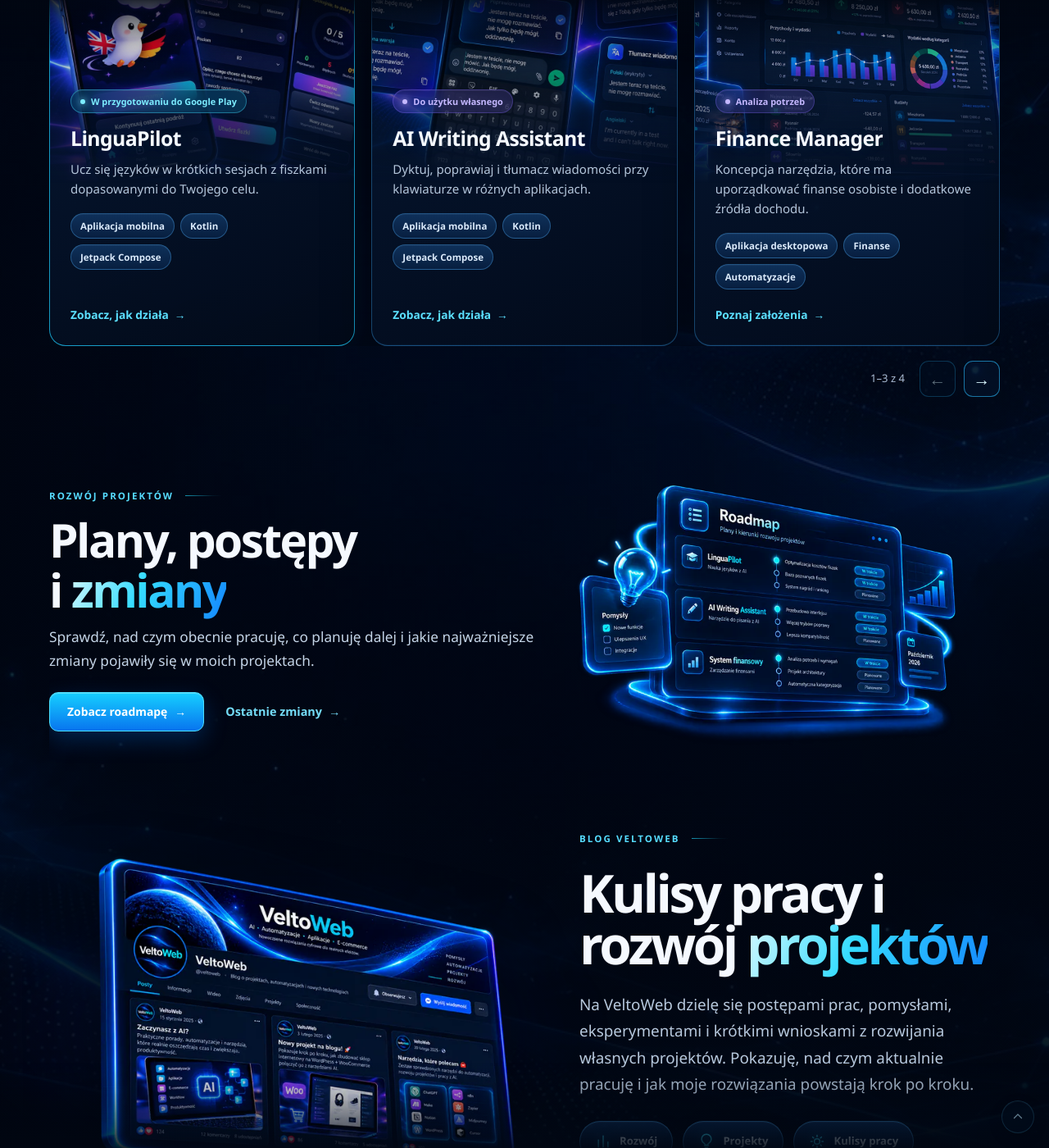
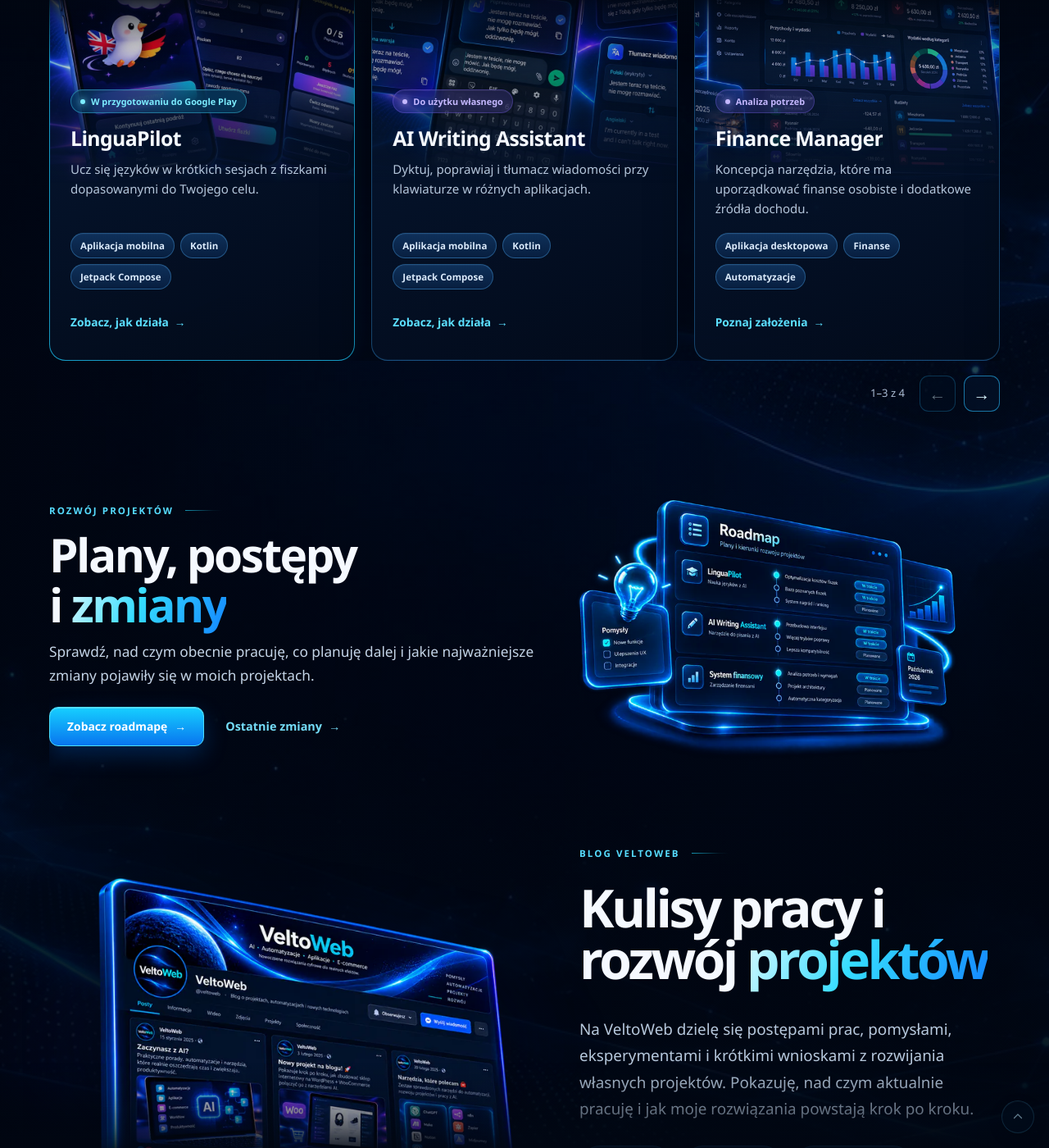
Before and after one commit to wiktor-furmanczyk/wiktor-furmanczyk.github.io, a Jekyll site: the page built from index.md, in a window 1280 px wide and 1400 px high, scrolled down 1588 px. Shown: the whole window at 82% size. Built offline with Jekyll 4.4.1, drawn with Linux system fonts in a browser that asks for light colours.

Commit message:
Refine project cards and mobile homepage sections

```diff
--- a/assets/css/style.scss
+++ b/assets/css/style.scss
@@ -140,24 +140,28 @@ body.header-hidden .site-header:not(:focus-within) { transform: translate3d(0, -
 .status-violet { color: #c5b8ff; background: rgba(91,69,191,.22); border-color: rgba(139,114,255,.3); }.status-muted { color: #c2d0e0; background: rgba(78,102,132,.2); border-color: rgba(124,153,184,.22); }
 .tag-row, .tech-list { display: flex; flex-wrap: wrap; gap: 7px; }
 .tag-row span, .tech-list span { display: inline-flex; min-height: 31px; align-items: center; padding: 4px 11px; color: #d9e9fa; background: linear-gradient(180deg, rgba(19,61,111,.72), rgba(10,38,76,.72)); border: 1px solid rgba(73,164,232,.4); border-radius: 999px; box-shadow: inset 0 1px rgba(255,255,255,.045); font-size: .72rem; font-weight: 700; }
+.project-card-body > .tag-row { margin-top: auto; }
 .card-link { position: relative; align-self: flex-start; margin-top: auto; padding-top: 18px; font-size: .86rem; transition: color .2s ease, text-shadow .2s ease, transform .2s ease; }
+.project-card-body > .card-link { margin-top: 18px; padding-top: 0; }
 .card-link:hover { color: #b5f5ff; text-shadow: 0 0 16px rgba(47,215,255,.42); transform: translateX(3px); }
 .project-card-upcoming { background: linear-gradient(155deg, rgba(5,21,45,.7), rgba(2,9,23,.9)); border-style: dashed; }
 .project-card-upcoming h3 { font-size: 1.35rem; }.project-card-upcoming p { max-width: 310px; }
 .upcoming-visual { position: relative; width: 100%; height: 360px; align-self: start; flex: 0 0 360px; overflow: hidden; background: transparent; }
 .project-card-upcoming .project-card-body > .status-badge { align-self: flex-start; }
 
-.blog-section { position: relative; display: grid; min-height: 0; grid-template-areas: "art copy" "art cta"; grid-template-columns: minmax(0, 1.08fr) minmax(400px, .92fr); align-items: center; column-gap: clamp(28px, 3.5vw, 48px); row-gap: 28px; margin-block: 0; padding-block: 56px 56px; isolation: isolate; }
+.blog-section { position: relative; display: grid; min-height: 0; grid-template-areas: "art heading" "art details" "art cta"; grid-template-columns: minmax(0, 1.08fr) minmax(400px, .92fr); align-items: center; column-gap: clamp(28px, 3.5vw, 48px); row-gap: 0; margin-block: 0; padding-block: 56px 56px; isolation: isolate; }
 .blog-section::before { position: absolute; z-index: -1; width: 66%; height: 76%; left: -10%; content: ""; background: radial-gradient(ellipse, rgba(0,125,255,.18), rgba(39,44,197,.07) 42%, transparent 72%); filter: blur(38px); pointer-events: none; }
-.blog-copy { position: relative; z-index: 2; width: 100%; max-width: 540px; grid-area: copy; align-self: end; justify-self: end; }
-.blog-copy .section-kicker { display: flex; align-items: center; gap: 14px; }
-.blog-copy .section-kicker::after { width: 46px; height: 1px; flex: 0 0 46px; content: ""; background: linear-gradient(90deg, rgba(32,217,255,.66), rgba(32,217,255,.08) 72%, transparent); }
-.blog-copy h2 { max-width: 610px; margin-top: 25px; font-size: clamp(2.65rem, 5vw, 4rem); line-height: .99; letter-spacing: -.055em; }
-.blog-copy > p:not(.section-kicker) { max-width: 590px; margin: 25px 0 0; color: #b7c8dc; font-size: clamp(1rem, 1.7vw, 1.18rem); line-height: 1.72; }
+.blog-heading, .blog-details { position: relative; z-index: 2; width: 100%; max-width: 540px; justify-self: end; }
+.blog-heading { grid-area: heading; align-self: end; }
+.blog-details { grid-area: details; }
+.blog-heading .section-kicker { display: flex; align-items: center; gap: 14px; }
+.blog-heading .section-kicker::after { width: 46px; height: 1px; flex: 0 0 46px; content: ""; background: linear-gradient(90deg, rgba(32,217,255,.66), rgba(32,217,255,.08) 72%, transparent); }
+.blog-heading h2 { max-width: 610px; margin-top: 25px; font-size: clamp(2.65rem, 5vw, 4rem); line-height: .99; letter-spacing: -.055em; }
+.blog-details > p { max-width: 590px; margin: 25px 0 0; color: #b7c8dc; font-size: clamp(1rem, 1.7vw, 1.18rem); line-height: 1.72; }
 .blog-topics { display: flex; flex-wrap: wrap; gap: 12px; margin-top: 28px; }
 .blog-topics > span { display: inline-flex; min-height: 50px; align-items: center; gap: 10px; padding: 0 18px; color: #e2f3ff; background: linear-gradient(180deg, rgba(15,56,105,.72), rgba(5,24,54,.74)); border: 1px solid rgba(67,167,239,.58); border-radius: 999px; box-shadow: inset 0 1px rgba(255,255,255,.07), 0 10px 26px rgba(0,0,0,.16); font-size: .82rem; font-weight: 750; }
 .blog-topics svg { width: 20px; height: 20px; fill: none; stroke: #39dbff; stroke-linecap: round; stroke-linejoin: round; stroke-width: 1.8; filter: drop-shadow(0 0 7px rgba(34,209,255,.42)); }
-.blog-cta { width: fit-content; max-width: 100%; grid-area: cta; align-self: start; justify-self: start; margin-top: 0; }
+.blog-cta { width: fit-content; max-width: 100%; grid-area: cta; align-self: start; justify-self: start; margin-top: 28px; }
 .blog-art { position: relative; display: block; width: 100%; max-width: 680px; height: auto; aspect-ratio: 4 / 3; grid-area: art; align-self: center; justify-self: center; overflow: hidden; overflow: clip; text-decoration: none; filter: drop-shadow(0 30px 40px rgba(0,0,0,.5)); }
 .blog-art img { display: block; width: 100%; height: 100%; aspect-ratio: 4 / 3; object-fit: contain; object-position: center; -webkit-mask-image: linear-gradient(to bottom, #000 0%, #000 94%, rgba(0,0,0,.84) 96%, rgba(0,0,0,.34) 98.5%, transparent 100%); mask-image: linear-gradient(to bottom, #000 0%, #000 94%, rgba(0,0,0,.84) 96%, rgba(0,0,0,.34) 98.5%, transparent 100%); }
 
@@ -605,7 +609,7 @@ body.header-hidden .site-header:not(:focus-within) { transform: translate3d(0, -
   .expertise-strip div:nth-child(-n+3) { border-bottom: 1px solid var(--grid-line); }
   .expertise-strip div:nth-child(4)::before { display: block; }
   .project-grid { grid-template-columns: 1fr 1fr; }.project-card-upcoming { display: grid; min-height: 360px; grid-column: 1 / -1; grid-template-columns: .8fr 1.2fr; }.project-card-upcoming .upcoming-visual { height: 360px; border-right: 1px solid var(--border-soft); border-bottom: 0; }.project-card-upcoming .project-card-body { justify-content: center; margin-top: 0; padding-top: 24px; }
-  .blog-section { min-height: 0; grid-template-areas: "copy" "art" "cta"; grid-template-columns: 1fr; gap: 32px; padding-block: 40px 48px; }.blog-copy { max-width: 720px; justify-self: start; }.blog-art { width: min(680px, 100%); justify-self: center; transform: none; }.blog-cta { justify-self: start; }
+  .blog-section { min-height: 0; grid-template-areas: "heading" "art" "details" "cta"; grid-template-columns: 1fr; gap: 32px; padding-block: 40px 48px; }.blog-heading, .blog-details { max-width: 720px; justify-self: start; }.blog-details > p { margin-top: 0; }.blog-art { width: min(680px, 100%); justify-self: center; transform: none; }.blog-cta { justify-self: start; margin-top: 0; }
   .roadmap-banner { grid-template-columns: minmax(0, 1fr) minmax(320px, .86fr); gap: 22px; padding-block: 8px 18px; }
   .roadmap-layout { grid-template-columns: 112px minmax(0, 1fr); gap: 22px; }.roadmap-main { padding-left: 22px; }.roadmap-project { grid-template-columns: 1fr; gap: 20px; }
   .showcase-project { grid-template-columns: minmax(280px, .82fr) minmax(0, 1.18fr); }.showcase-copy { padding: 30px; }
@@ -624,10 +628,10 @@ body.header-hidden .site-header:not(:focus-within) { transform: translate3d(0, -
   .expertise-strip div:nth-child(3)::before, .expertise-strip div:nth-child(5)::before { display: block; }
   .expertise-strip div:nth-child(4) { border-bottom: 1px solid var(--grid-line); }
   .hero { display: block; min-height: 0; padding-block: 76px 30px; }.hero-copy { max-width: 620px; }.hero-description { font-size: 1rem; }.hero-art { min-height: 340px; overflow: hidden; overflow: clip; margin-top: 0; }.hero-art img { width: min(600px, 100%); transform: none; }
-  .project-grid { grid-template-columns: 1fr; }.project-card { min-height: 0; }.project-card-upcoming { display: flex; grid-column: auto; }.project-card-upcoming .upcoming-visual { height: 220px; flex-basis: 220px; border-right: 0; border-bottom: 0; }.project-card-upcoming .project-card-body { margin-top: -72px; padding-top: 0; }.card-link { margin-top: 24px; padding-top: 0; }.section-heading { align-items: flex-start; flex-direction: column; gap: 18px; }
+  .project-grid { grid-template-columns: 1fr; }.project-card { min-height: 0; }.project-card-upcoming { display: flex; grid-column: auto; }.project-card-upcoming .upcoming-visual { height: 220px; flex-basis: 220px; border-right: 0; border-bottom: 0; }.project-card-upcoming .project-card-body { margin-top: -72px; padding-top: 0; }.project-card-body > .tag-row { margin-top: 0; }.project-card-body > .card-link { margin-top: 24px; }.section-heading { align-items: flex-start; flex-direction: column; gap: 18px; }
   .projects-desktop-link { display: none; }.projects-section .projects-mobile-link { display: flex; width: 100%; justify-content: center; margin-top: 24px; }
-  .blog-section { grid-template-areas: "copy" "cta" "art"; gap: 28px; margin-block: 0; padding-top: 32px; }
-  .roadmap-banner { grid-template-columns: 1fr; gap: 14px; padding-block: 6px 16px; }.roadmap-banner-copy { max-width: 680px; }.roadmap-banner-art { width: min(410px, 100%); justify-self: center; }.roadmap-banner-art img { width: 100%; max-width: 100%; margin-left: 0; }
+  .blog-section { gap: 28px; margin-block: 0; padding-top: 32px; }
+  .roadmap-banner { grid-template-columns: 1fr; gap: 14px; padding-block: 6px 16px; }.roadmap-banner-copy { max-width: 680px; }.roadmap-banner-art { display: none; }
   .roadmap-page .page-content { padding-top: 0; }.roadmap-hero, .projects-hero { padding-top: 76px; }.roadmap-hero { padding-bottom: 32px; }.roadmap-hero > p:not(.eyebrow) { font-size: .94rem; }.roadmap-layout { display: block; padding-bottom: 54px; }.roadmap-periods { position: static; display: none; }.roadmap-main { border-left: 0; padding-left: 0; }.roadmap-project { padding-block: 23px; }.roadmap-tasks { margin-left: 0; }.change-list li { grid-template-columns: 88px minmax(0, 1fr); }
   .product-hero { display: block; padding-block: 76px 44px; }.phones-showcase { max-width: 610px; margin: 42px auto 0; }.phone { max-width: 168px; }
   .problem-grid, .product-meta-grid, .status-panel { grid-template-columns: 1fr; }.benefit-list { grid-template-columns: 1fr 1fr; }
@@ -663,8 +667,8 @@ body.header-hidden .site-header:not(:focus-within) { transform: translate3d(0, -
   .project-tech-list li { min-height: 88px; }
   .project-tech-list svg { width: 44px; height: 44px; flex-basis: 44px; }
   .projects-section { padding-block: 36px 0; }.project-card-visual, .upcoming-visual { height: 300px; flex-basis: 300px; }.project-card-upcoming { min-height: 0; padding: 0; }.project-card-body, .project-card-upcoming .project-card-body { margin-top: -114px; padding: 0 20px 20px; }.project-card-upcoming .upcoming-visual { height: 210px; flex-basis: 210px; }.project-card-upcoming .project-card-body { margin-top: -68px; }.project-card-body > p { font-size: .94rem; }
-  .blog-section { gap: 24px; padding-block: 36px 42px; }.blog-art { width: 100%; max-width: 100%; margin-left: 0; }.blog-copy h2 { margin-top: 18px; font-size: clamp(2.45rem, 12vw, 3.4rem); }.blog-copy > p:not(.section-kicker) { margin-top: 20px; font-size: .97rem; }.blog-topics { gap: 8px; margin-top: 22px; }.blog-topics > span { min-height: 43px; padding-inline: 13px; font-size: .72rem; }.blog-topics svg { width: 17px; height: 17px; }.blog-cta { margin-top: 0; }
-  .roadmap-banner { gap: 12px; padding-block: 4px 14px; }.roadmap-banner-actions { display: grid; grid-template-columns: 1fr; gap: 5px; margin-top: 22px; }.roadmap-banner-actions .button { width: 100%; }.roadmap-banner-secondary { width: fit-content; }.roadmap-banner-copy h2 { font-size: clamp(2rem, 10.8vw, 2.8rem); }.roadmap-banner-copy > p:not(.eyebrow) { font-size: .94rem; }.roadmap-banner-art { width: min(100%, 390px); margin-inline: auto; }
+  .blog-section { gap: 24px; padding-block: 36px 42px; }.blog-art { width: 100%; max-width: 100%; margin-left: 0; }.blog-heading h2 { margin-top: 18px; font-size: clamp(2.45rem, 12vw, 3.4rem); }.blog-details > p { font-size: .97rem; }.blog-topics { gap: 8px; margin-top: 22px; }.blog-topics > span { min-height: 43px; padding-inline: 13px; font-size: .72rem; }.blog-topics svg { width: 17px; height: 17px; }
+  .roadmap-banner { gap: 12px; padding-block: 4px 14px; }.roadmap-banner-actions { display: grid; grid-template-columns: 1fr; gap: 5px; margin-top: 22px; }.roadmap-banner-actions .button { width: 100%; }.roadmap-banner-secondary { width: fit-content; }.roadmap-banner-copy h2 { font-size: clamp(2rem, 10.8vw, 2.8rem); }.roadmap-banner-copy > p:not(.eyebrow) { font-size: .94rem; }
   .roadmap-hero h1 { font-size: clamp(2.7rem, 13.2vw, 3.7rem); }.roadmap-tabs { display: grid; grid-template-columns: 1fr 1fr; }.roadmap-tab { min-width: 0; }.roadmap-project-intro h3 { font-size: 1.18rem; }.roadmap-tasks { padding-left: 24px; }.roadmap-tasks li { align-items: start; grid-template-columns: minmax(0, 1fr) auto; gap: 8px; padding-block: 3px; }.roadmap-tasks li::before { left: -29px; }.roadmap-tasks em { min-width: 0; max-width: 86px; min-height: 23px; justify-self: end; padding-inline: 7px; font-size: .68rem; line-height: 1.35; }.change-list li { grid-template-columns: 1fr; gap: 4px; padding-left: 24px; }.change-list li::before { left: 0; }.change-list li::after { left: 5px; }.change-list time { min-height: 22px; padding-right: 46%; color: #94a9c0; line-height: 22px; }.change-meta { justify-content: flex-start; gap: 8px; }.change-project { min-width: 0; overflow-wrap: anywhere; }.change-type { position: absolute; top: 14px; right: 0; max-width: 44%; padding-inline: 7px; overflow: hidden; text-overflow: ellipsis; }.change-list p { font-size: .8rem; line-height: 1.55; }.finance-gallery-grid figcaption strong { font-size: .86rem; }.finance-gallery-grid figcaption small { font-size: .78rem; line-height: 1.5; }
   .projects-page .page-content { padding-top: 0; }.projects-hero { padding-block: 76px 32px; }.projects-hero h1 { font-size: clamp(3rem, 17vw, 4.5rem); }.projects-showcase { gap: 20px; padding-bottom: 60px; }.showcase-project { border-radius: 16px; }.showcase-copy { padding: 25px 20px; }.showcase-copy h2 { font-size: 2.15rem; }.showcase-art { min-height: 295px; }.showcase-art img, .showcase-project-writing .showcase-art img { width: 96%; height: 96%; inset: 2%; }.showcase-project-writing .showcase-art img { width: 88%; height: 88%; inset: 6%; }.showcase-link { width: 100%; }.projects-upcoming { grid-template-columns: 1fr; gap: 12px; padding: 22px 20px; }.projects-upcoming-icon { width: 46px; height: 46px; }.projects-upcoming h2 { font-size: 1rem; }
   .product-title-row { align-items: flex-start; }.product-title-row .product-icon { flex-basis: 42px; height: 42px; }.product-lead { font-size: 1.2rem; }.product-description { font-size: .96rem; }
@@ -746,7 +750,8 @@ body.header-hidden .site-header:not(:focus-within) { transform: translate3d(0, -
 .project-progress-intro { margin-bottom: 34px; }
 .project-progress-intro .section-kicker { display: flex; align-items: center; gap: 14px; margin-bottom: 11px; font-size: .68rem; }
 .project-progress-intro .section-kicker::after { width: 46px; height: 1px; flex: 0 0 46px; content: ''; background: linear-gradient(90deg, rgba(32,217,255,.66), rgba(32,217,255,.08) 72%, transparent); }
-.project-progress-intro h2 { max-width: 470px; margin-bottom: 16px; font-size: clamp(1.65rem, 3vw, 2.35rem); }
+.project-progress-intro h2 { max-width: 470px; margin-bottom: 16px; color: #f5f9ff; font-size: clamp(1.65rem, 3vw, 2.35rem); }
+.project-progress-intro h2 .text-gradient { color: inherit; background: none; -webkit-text-fill-color: currentColor; }
 .project-progress-intro > p:last-child { max-width: 600px; margin: 0; color: #bdcde0; font-size: .94rem; line-height: 1.65; }
 .project-progress .project-status-bar { grid-template-columns: minmax(0, .85fr) minmax(0, 1.15fr); gap: 26px; padding: 25px 28px; background: linear-gradient(110deg, rgba(4,35,54,.82), rgba(3,13,30,.7)); border-color: rgba(32,190,234,.58); border-radius: 14px; }
 .project-progress .project-status-heading { gap: 14px; }
--- a/index.md
+++ b/index.md
@@ -134,13 +134,15 @@ image_alt: VeltoWeb - praktyczne rozwiązania cyfrowe, aplikacje, automatyzacje
 </section>
 
 <section id="blog" class="blog-section section-shell" aria-labelledby="blog-title">
+  <div class="blog-heading">
+    <p class="section-kicker">Blog VeltoWeb</p>
+    <h2 id="blog-title">Kulisy pracy i rozwój <span class="text-gradient">projektów</span></h2>
+  </div>
   <a class="blog-art" href="https://www.facebook.com/VeltoWeb" target="_blank" rel="noopener noreferrer" aria-label="Odwiedź blog VeltoWeb na Facebooku (otwiera się w nowej karcie)">
     <img src="{{ '/assets/images/veltoweb-blog-showcase.webp' | relative_url }}" srcset="{{ '/assets/images/veltoweb-blog-showcase-724.webp' | relative_url }} 724w, {{ '/assets/images/veltoweb-blog-showcase.webp' | relative_url }} 1448w" sizes="(max-width: 760px) 100vw, 720px" alt="Wizualizacja bloga VeltoWeb z wpisami o LinguaPilot, automatyzacji z AI i rozwoju portfolio" loading="lazy" width="1448" height="1086" decoding="async">
   </a>
 
-  <div class="blog-copy">
-    <p class="section-kicker">Blog VeltoWeb</p>
-    <h2 id="blog-title">Kulisy pracy i rozwój <span class="text-gradient">projektów</span></h2>
+  <div class="blog-details">
     <p>Na VeltoWeb dzielę się postępami prac, pomysłami, eksperymentami i krótkimi wnioskami z rozwijania własnych projektów. Pokazuję, nad czym aktualnie pracuję i jak moje rozwiązania powstają krok po kroku.</p>
     <div class="blog-topics" aria-label="Tematy bloga">
       <span><svg aria-hidden="true" viewBox="0 0 24 24"><path d="M5 20V10m7 10V4m7 16v-7"/></svg>Rozwój</span>
```
Also changed, not shown: en/index.md (+5 -3 lines).
